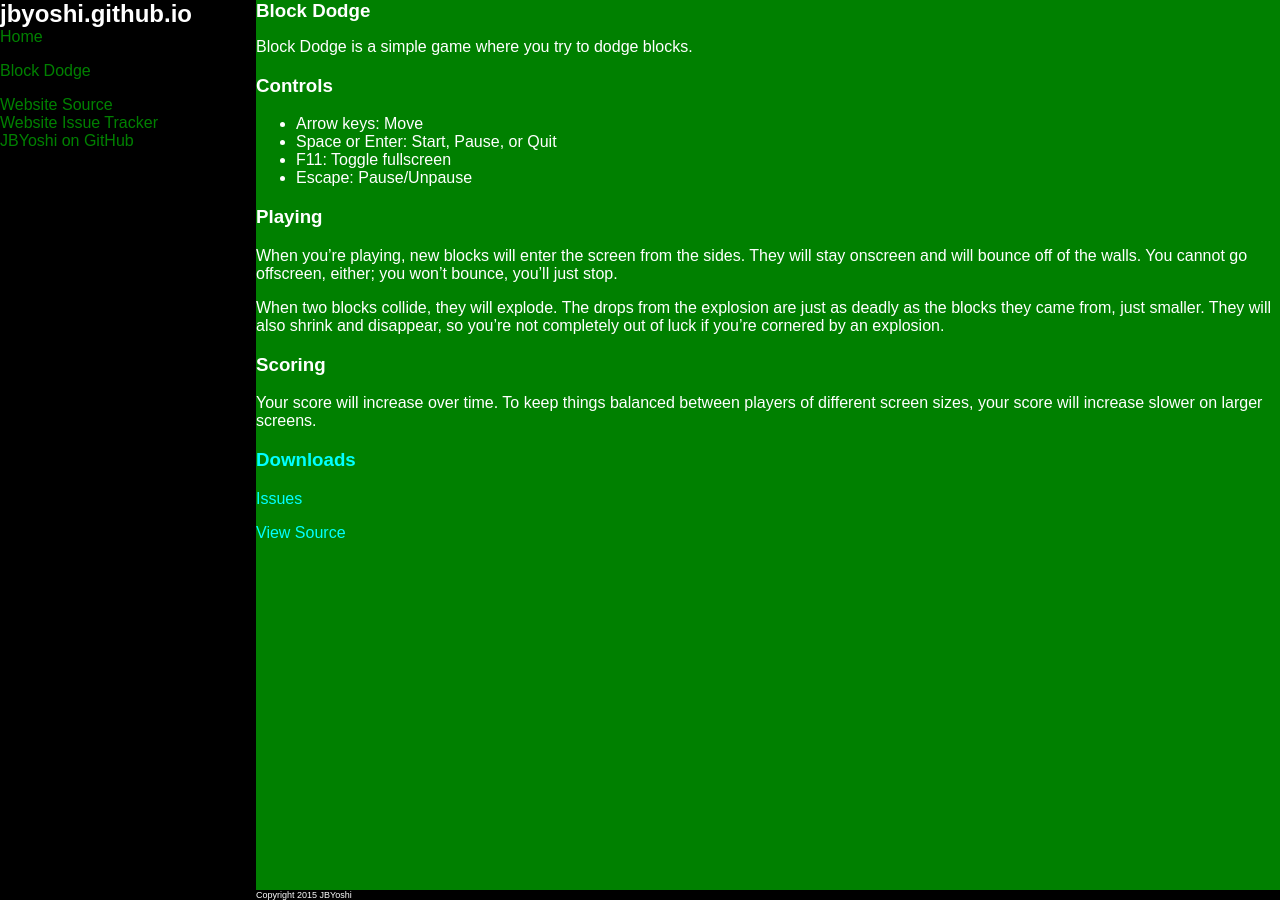
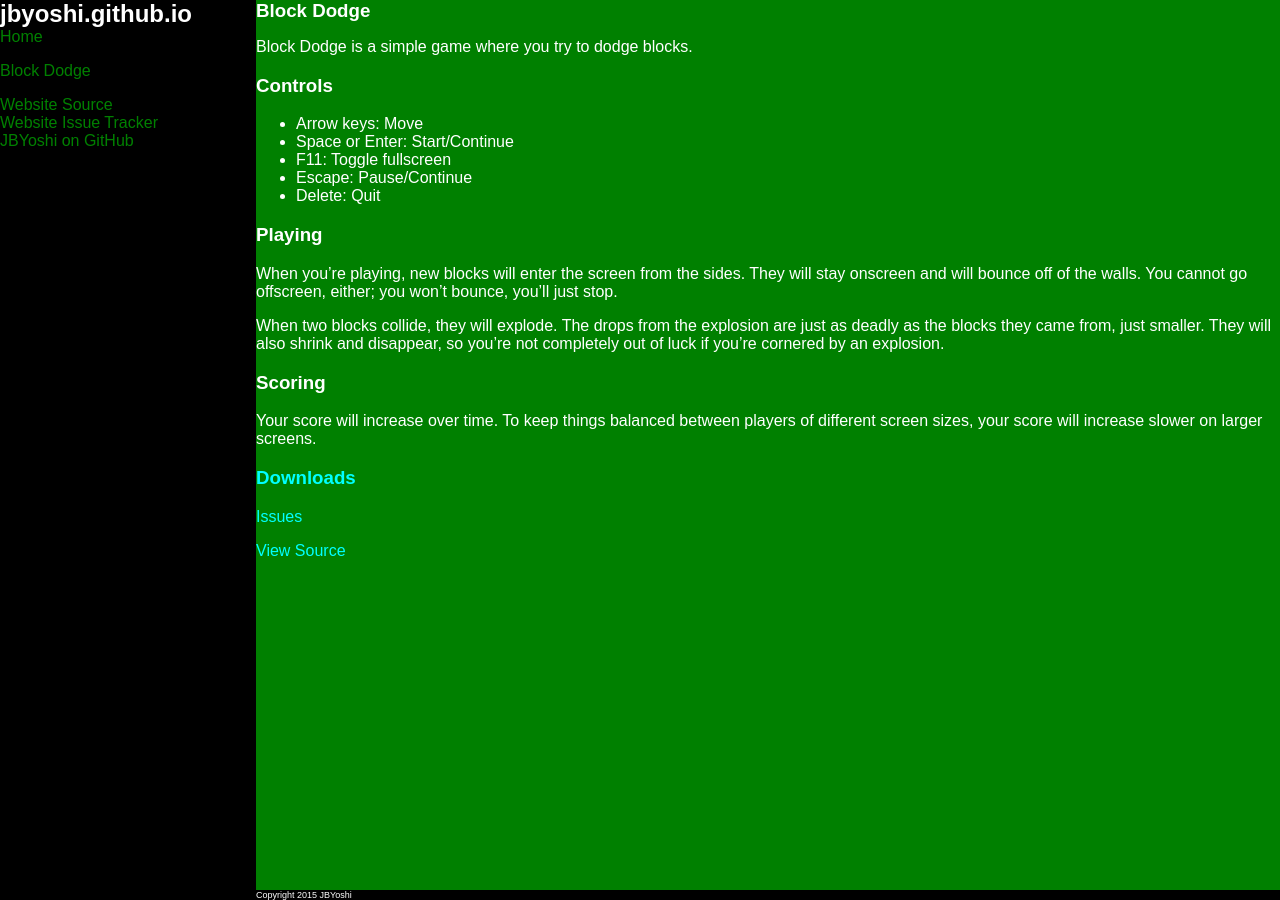
Before and after one commit to JBYoshi/jbyoshi.github.io, a Jekyll site: the page built from blockdodge.md, in a window 1280 px wide. Built offline with Jekyll 4.4.1, drawn with Linux system fonts in a browser that asks for light colours.

Commit message:
Update BlockDodge controls. Again.

```diff
--- a/blockdodge.md
+++ b/blockdodge.md
@@ -7,9 +7,10 @@ Block Dodge is a simple game where you try to dodge blocks.
 
 ### Controls
 - Arrow keys: Move
-- Space or Enter: Start, Pause, or Quit
+- Space or Enter: Start/Continue
 - F11: Toggle fullscreen
-- Escape: Pause/Unpause
+- Escape: Pause/Continue
+- Delete: Quit
 
 ### Playing
 When you're playing, new blocks will enter the screen from the sides. They will stay onscreen and will bounce off of the walls. You cannot go offscreen, either; you won't bounce, you'll just stop.
```
